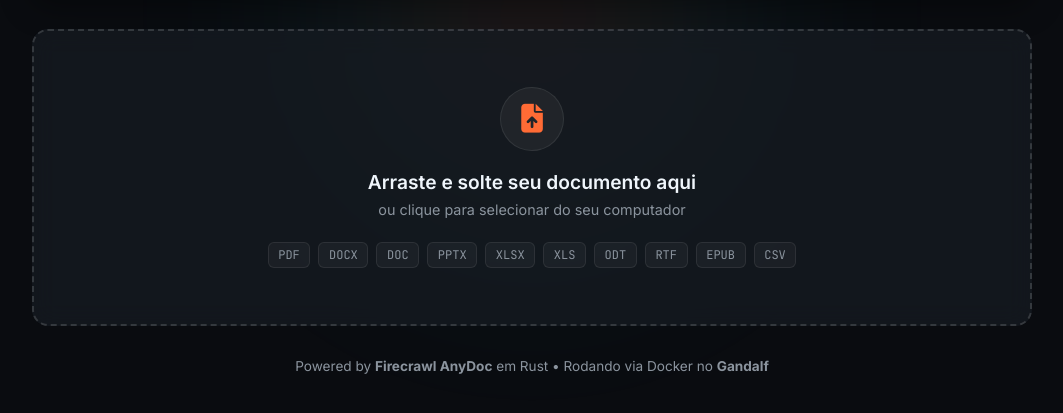
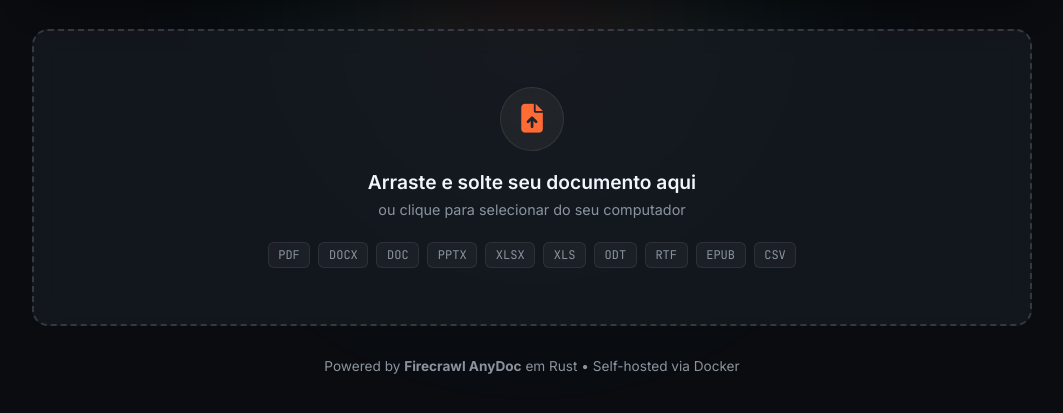
Before and after one commit to patrickzzanca/anydoc-webui, a plain HTML site: page app/static/index.html in a window 1280 px wide. Shown: the part 125-538 px from the top of the page, without its empty margins (108-1171 px from the left). Drawn offline with nearby package versions, Linux system fonts and the light colour scheme; no server answers.

Commit message:
docs: make README and footer generic for public repository

```diff
--- a/app/static/index.html
+++ b/app/static/index.html
@@ -90,7 +90,7 @@
 
         <!-- Footer -->
         <footer class="app-footer">
-            <p>Powered by <strong>Firecrawl AnyDoc</strong> em Rust • Rodando via Docker no <strong>Gandalf</strong></p>
+            <p>Powered by <strong>Firecrawl AnyDoc</strong> em Rust • Self-hosted via Docker</p>
         </footer>
     </div>
 
```
Also changed, not shown: 1 other file.
